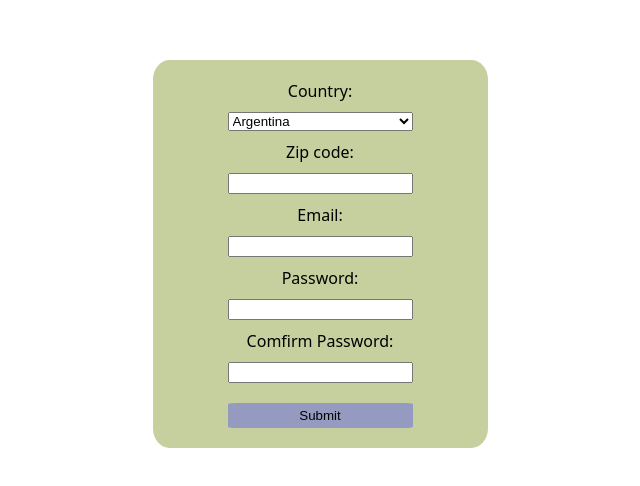
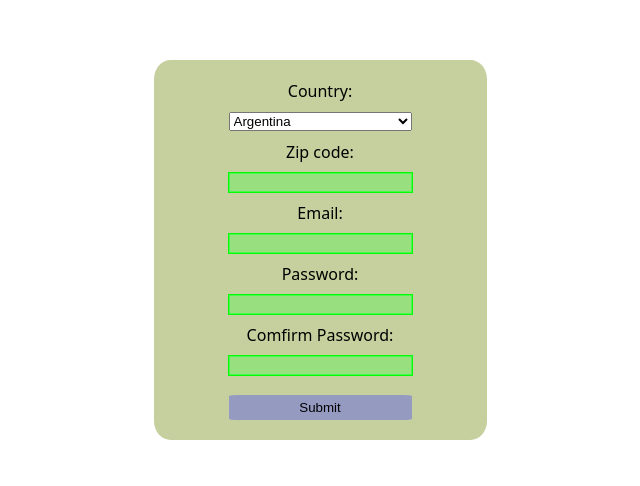
Before and after one commit to martinezdylanok/Form-validation-project, a website with bundled scripts: page index.html in a window 1280 px wide. Shown: the part 240-726 px from the top of the page, without its empty margins (320-960 px from the left). Built offline with nearby package versions, Linux system fonts and the light colour scheme.

Commit message:
feat(zip code, email, password and confirm password valid and invalid properties)
Several properties were added to these elements.

```diff
--- a/style.css
+++ b/style.css
@@ -27,3 +27,21 @@ form {
     border-radius: 5%;
     cursor: pointer;
 }
+
+#zip-code:valid,
+#email:valid,
+#password:valid,
+#comfirm-password:valid {
+    background-color: rgba(69, 251, 72, 0.353);
+    border: 1px solid rgb(69, 251, 72);
+    outline: solid 1px rgb(5, 250, 9);
+}
+
+#zip-code:invalid,
+#email:invalid,
+#password:invalid,
+#comfirm-password:invalid {
+    background-color: rgba(251, 69, 69, 0.353);
+    border: 1px solid rgb(251, 69, 69);
+    outline: solid 1px rgb(246, 9, 9);
+}
```
